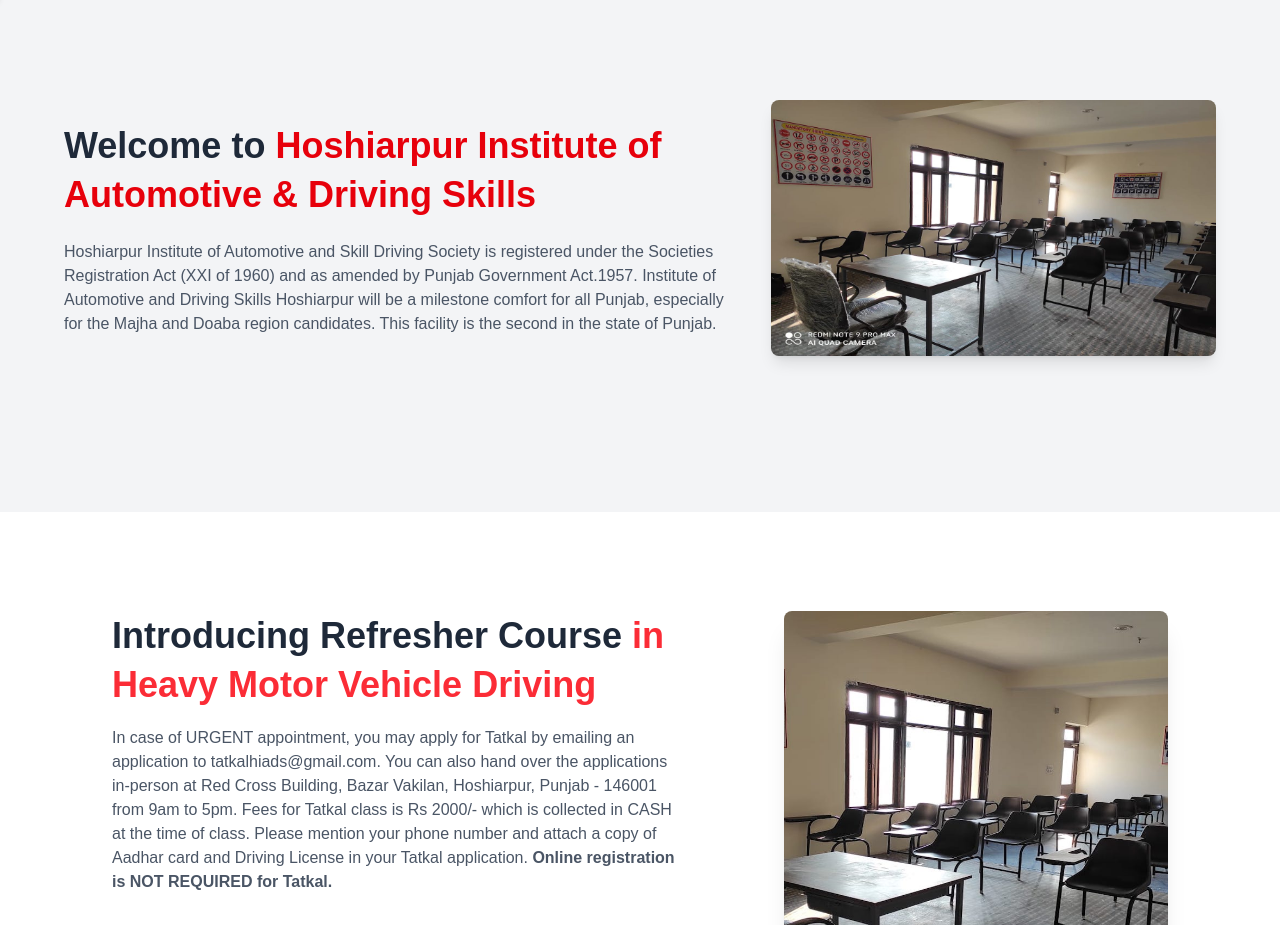
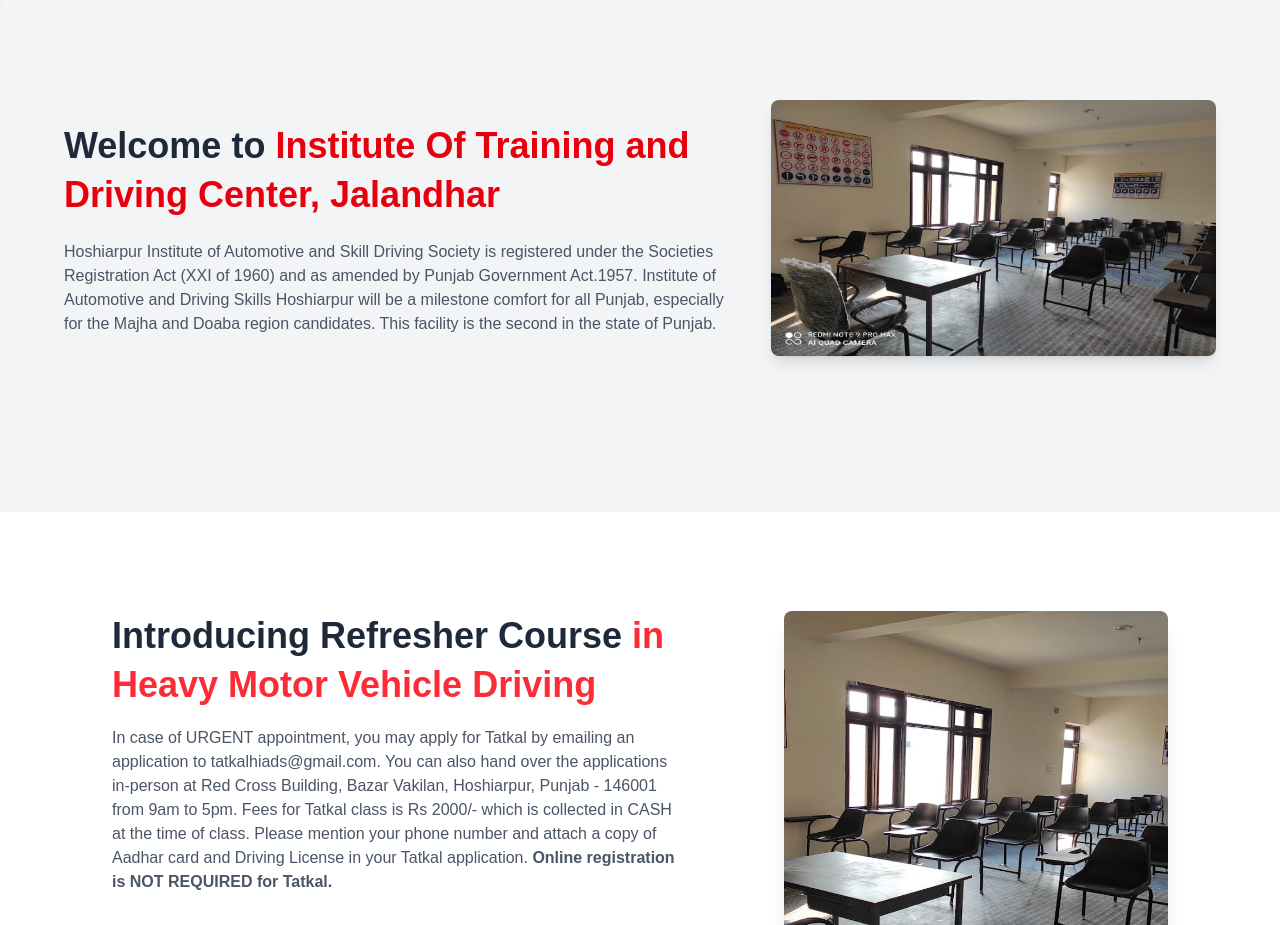
Before and after one commit to vyaparguru/itdc, a Next.js app: page / in a window 1280 px wide. Shown: the part 800-1725 px from the top of the page. Built offline with nearby package versions, Linux system fonts and the light colour scheme.

Commit message:
created home page

```diff
--- a/app/layout.js
+++ b/app/layout.js
@@ -5,8 +5,8 @@ import Footer from "@/components/Footer";
 
 
 export const metadata = {
-  title: "Hoshiarpur Institute Of Automotive and Driving Skills ",
-  description: "Hoshiarpur Institute Of Automotive and Driving Skills",
+  title: "Institute Of Training and Driving Center, Jalandhar ",
+  description: "Institute Of Training and Driving Center, Jalandhar",
 };
 
 export default function RootLayout({ children }) {
--- a/components/About.jsx
+++ b/components/About.jsx
@@ -1,8 +1,7 @@
 "use client";
 
 import React from "react";
-import Image from "next/image"; // Use Next.js Image component
-import image4 from "/public/banner1.jpg";
+import Image from "next/image";
 import image5 from "/public/banner2.jpg";
 
 const AboutUs = () => {
@@ -12,7 +11,7 @@ const AboutUs = () => {
         <div className="max-w-7xl mx-auto flex flex-col md:flex-row gap-10 items-center md:px-16">
           <div className="md:w-3/5 mb-8 md:mb-0 ">
             <h2 className="text-3xl md:text-4xl font-extrabold text-gray-800 leading-snug mb-5">
-              Welcome to <span className="text-red-600">Hoshiarpur Institute of Automotive & Driving Skills</span>
+              Welcome to <span className="text-red-600">Institute Of Training and Driving Center, Jalandhar</span>
             </h2>
             <p className="text-gray-600">
             Hoshiarpur Institute of Automotive and Skill Driving Society is registered under the Societies Registration Act (XXI of 1960)
```
